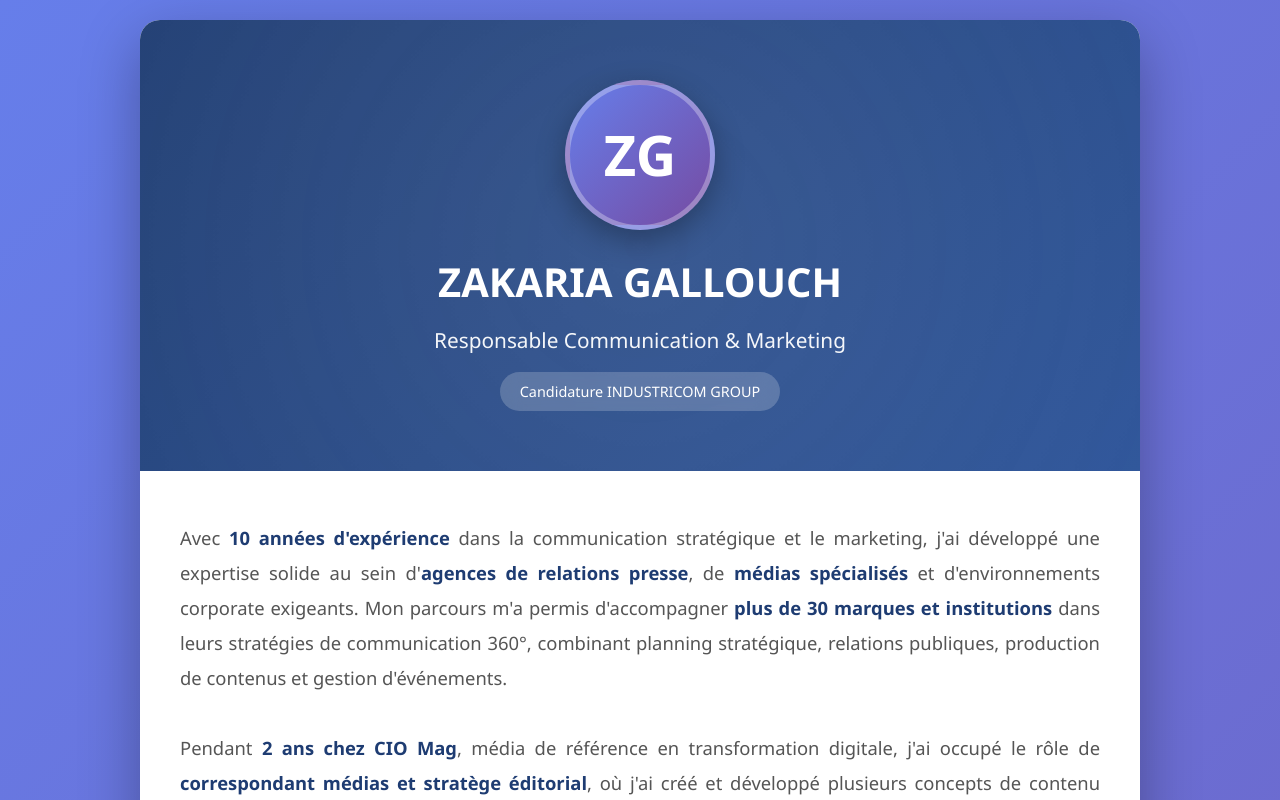
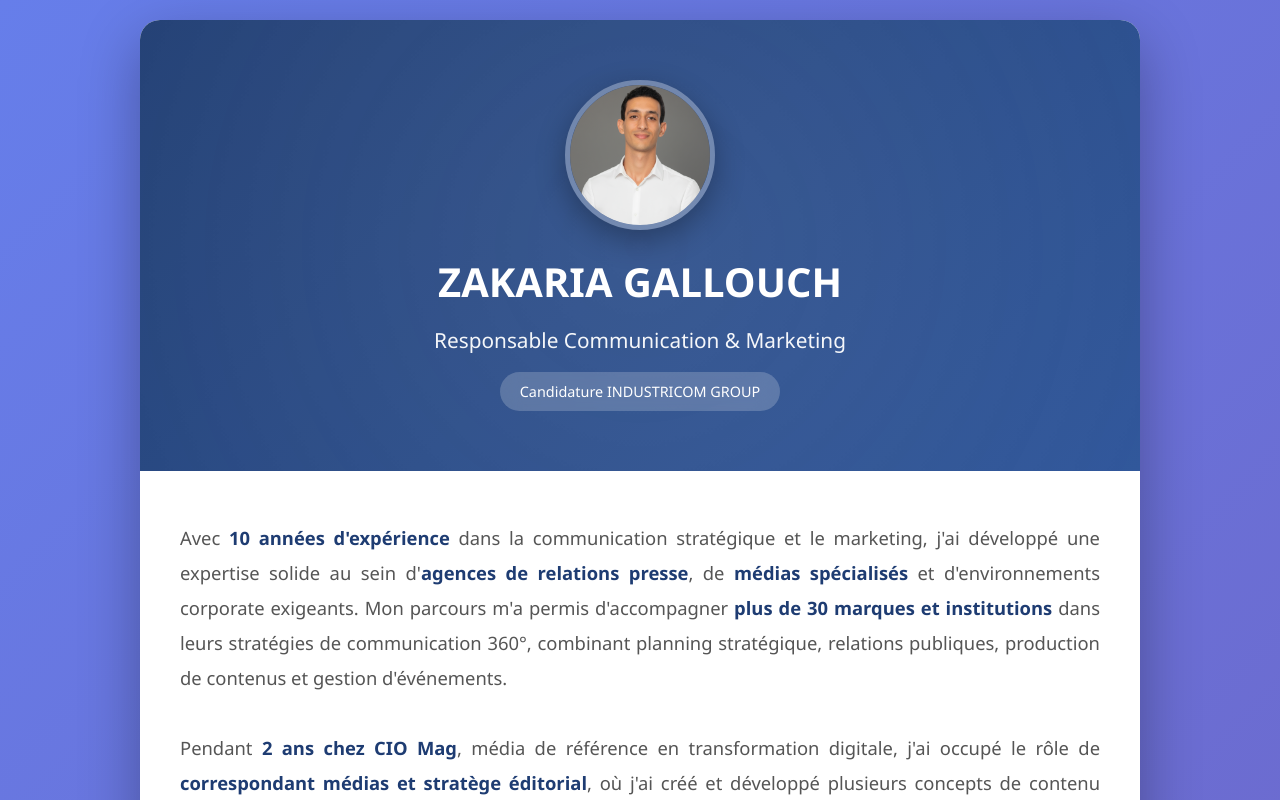
Before and after one commit to sahelpub21-debug/responsablecommarketing, a plain HTML site: page index.html in a window 1280 px wide. Shown: the top 800 px of the page. Drawn offline with Linux system fonts and the light colour scheme.

Commit message:
Update index.html

```diff
--- a/index.html
+++ b/index.html
@@ -70,18 +70,18 @@
             width: 150px;
             height: 150px;
             border-radius: 50%;
-            background: linear-gradient(135deg, #667eea 0%, #764ba2 100%);
             margin: 0 auto 20px;
-            display: flex;
-            align-items: center;
-            justify-content: center;
-            font-size: 3.5em;
-            font-weight: bold;
-            color: white;
             border: 5px solid rgba(255,255,255,0.3);
             box-shadow: 0 10px 30px rgba(0,0,0,0.3);
             position: relative;
             z-index: 1;
+            overflow: hidden;
+        }
+
+        .profile-image img {
+            width: 100%;
+            height: 100%;
+            object-fit: cover;
         }
 
         .header h1 {
@@ -303,7 +303,6 @@
             .profile-image {
                 width: 120px;
                 height: 120px;
-                font-size: 2.8em;
             }
         }
     </style>
@@ -311,7 +310,9 @@
 <body>
     <div class="container">
         <div class="header">
-            <div class="profile-image">ZG</div>
+            <div class="profile-image">
+                <img src="ZG.png" alt="Zakaria Gallouch">
+            </div>
             <h1>ZAKARIA GALLOUCH</h1>
             <p class="subtitle">Responsable Communication & Marketing</p>
             <div class="company-tag">Candidature INDUSTRICOM GROUP</div>
@@ -435,7 +436,7 @@
                     </div>
                     <div class="contact-item">
                         <span>📱</span>
-                        <a href="https://wa.me/212627056916">+212 627 056 916</a>
+                        <a href="tel:+212627056916">+212 627 056 916</a>
                     </div>
                     <div class="contact-item">
                         <span>🔗</span>
```
